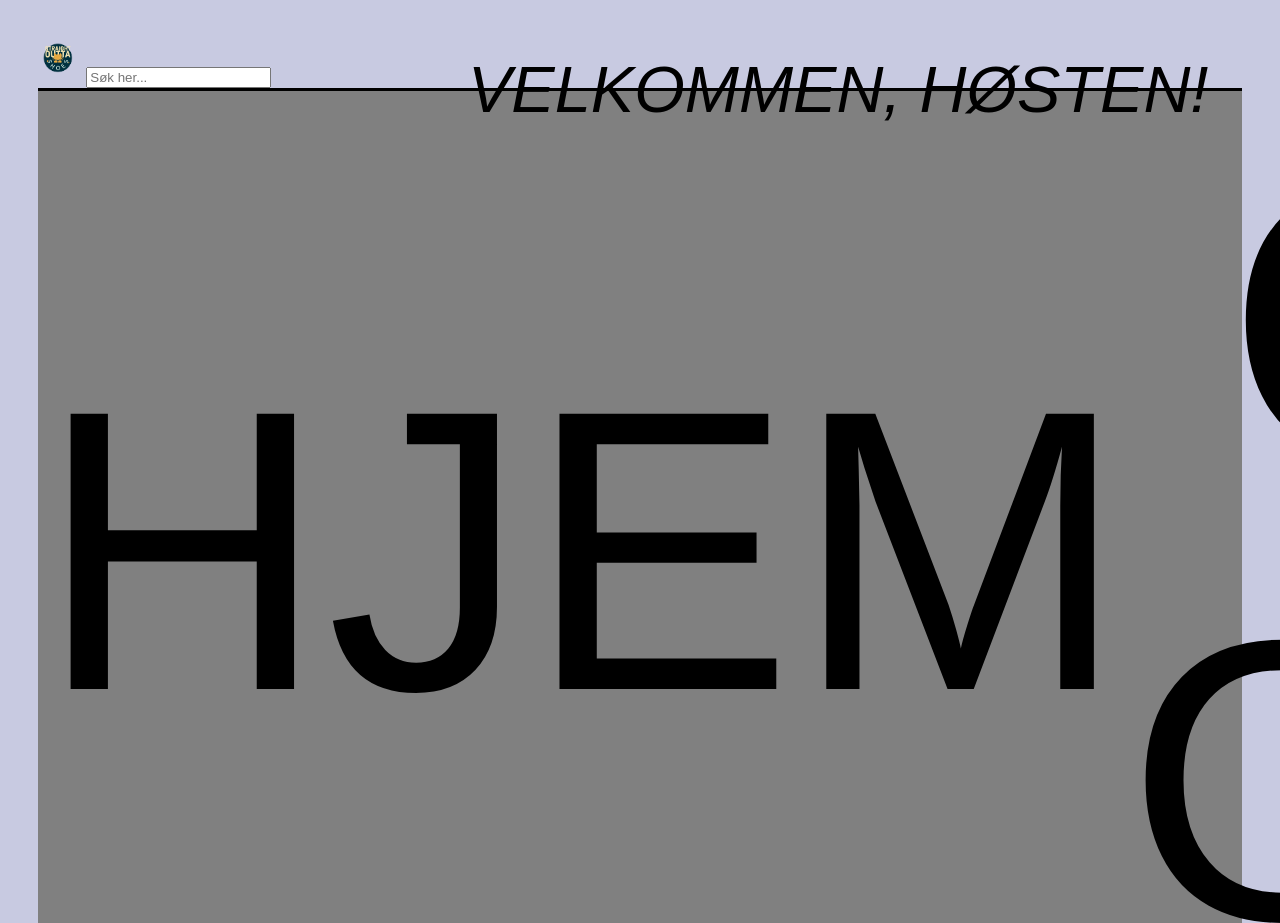
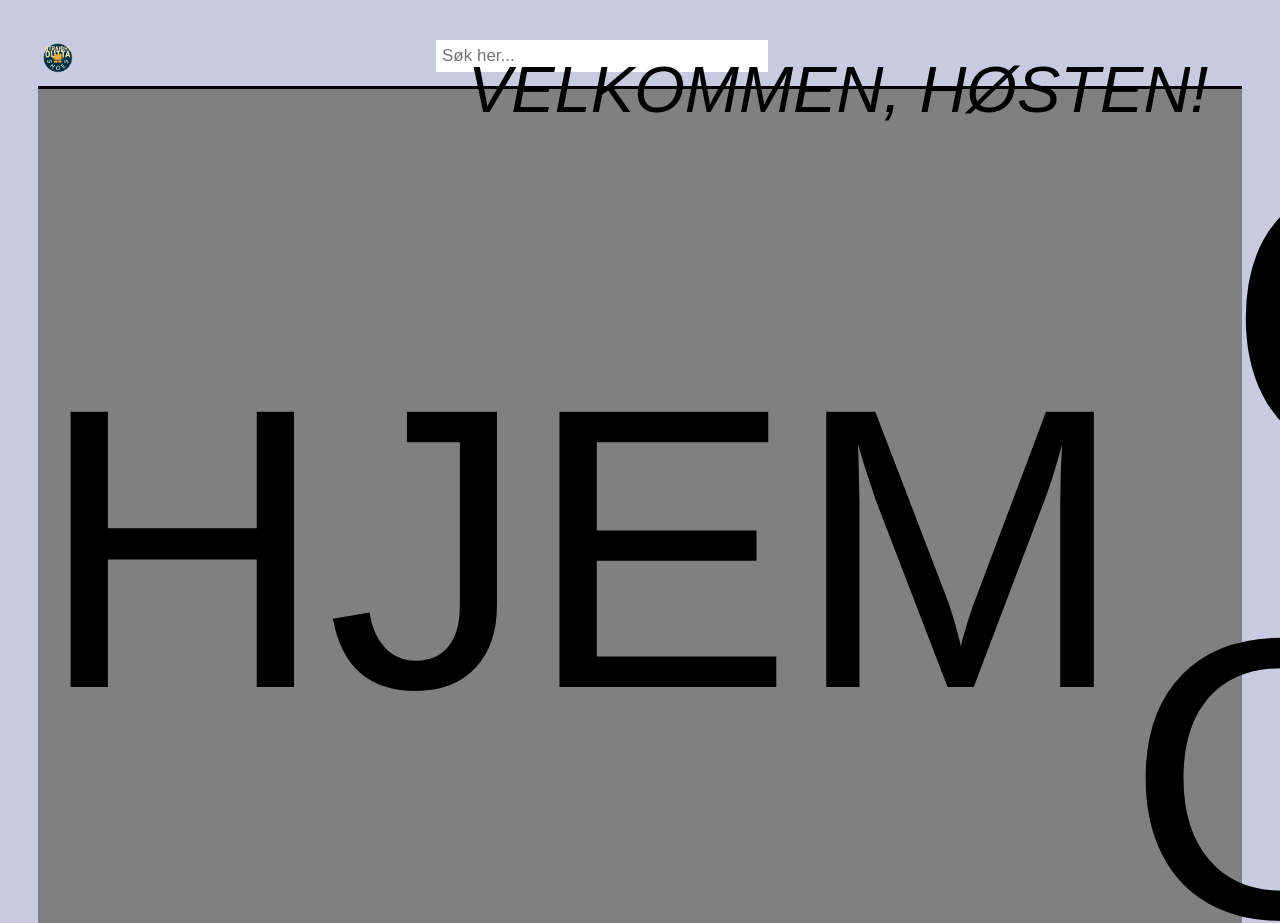
Before and after one commit to LfCrazyCat/Oblig3_Webutvikling_2023, a plain HTML site: page index.html in a window 1280 px wide. Shown: the top 923 px of the page. Drawn offline with Linux system fonts and the light colour scheme.

Commit message:
Update style.css
Søkefelt

```diff
--- a/css/style.css
+++ b/css/style.css
@@ -197,7 +197,20 @@ html, body {
   cursor: pointer;
   position: absolute:
   top: 55px;
-  right: 100%;
+  right:100px;
+}
+
+/* For søkefelt */
+input[type=text] {
+  position: absolute;
+  margin: auto;
+  width: 25%;
+  top: 5%;
+  right: 40%;
+  padding: 6px;
+  border: none;
+  font-size: 17px;
+
 }
 
 
```
